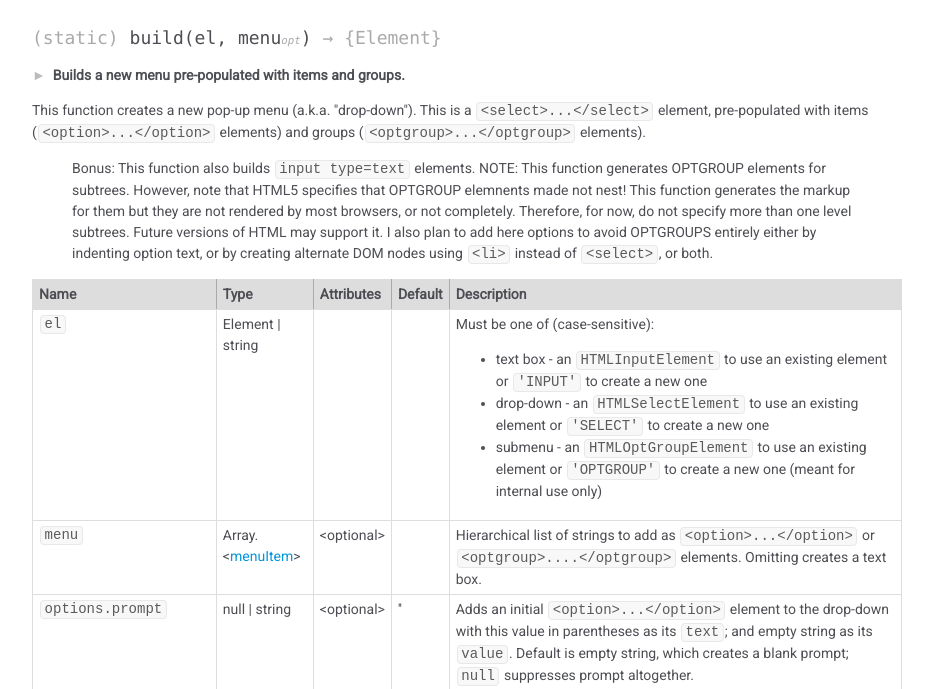
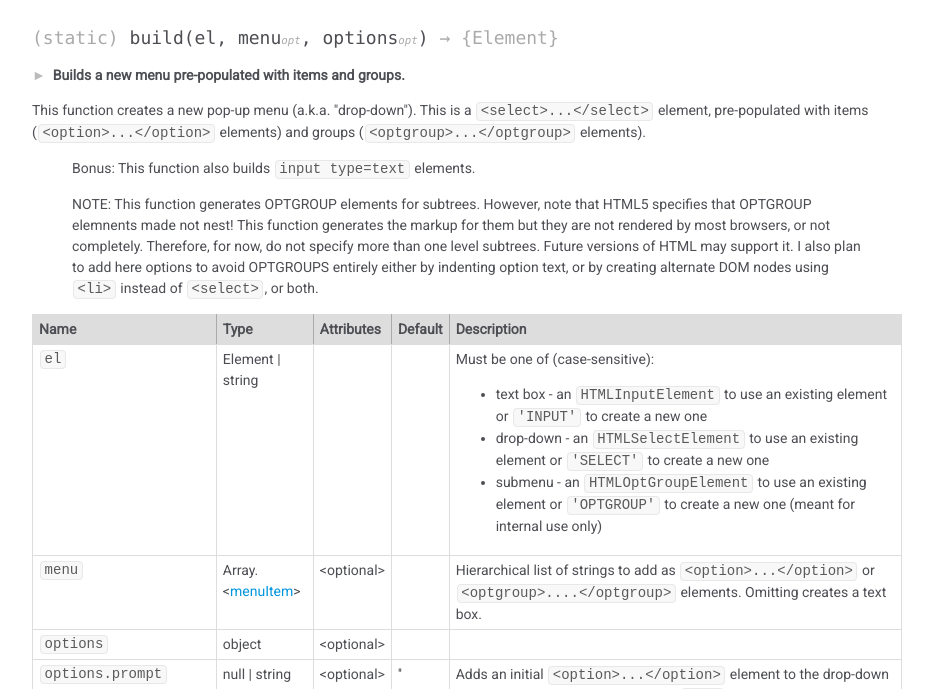
Before and after one commit to joneit/pop-menu, a plain HTML site: page popMenu.html in a window 1280 px wide. Shown: the part 311-1000 px from the top of the page, without its empty margins (216-1149 px from the left). Drawn offline with Linux system fonts and the light colour scheme.

Commit message:
(See gh-pages.sh on master branch.)

```diff
--- a/popMenu.html
+++ b/popMenu.html
@@ -106,7 +106,7 @@
 
 
 
-    <h4 class="name" id=".build"><span class="type-signature">(static) </span>build<span class="signature">(el, menu<span class="signature-attributes">opt</span>)</span><span class="type-signature"> &rarr; {Element}</span></h4>
+    <h4 class="name" id=".build"><span class="type-signature">(static) </span>build<span class="signature">(el, menu<span class="signature-attributes">opt</span>, options<span class="signature-attributes">opt</span>)</span><span class="type-signature"> &rarr; {Element}</span></h4>
 
 
     <p class="summary"><p>Builds a new menu pre-populated with items and groups.</p></p>
@@ -117,8 +117,8 @@
 <div class="description">
     <p>This function creates a new pop-up menu (a.k.a. &quot;drop-down&quot;). This is a <code>&lt;select&gt;...&lt;/select&gt;</code> element, pre-populated with items (<code>&lt;option&gt;...&lt;/option&gt;</code> elements) and groups (<code>&lt;optgroup&gt;...&lt;/optgroup&gt;</code> elements).</p>
 <blockquote>
-<p>Bonus: This function also builds <code>input type=text</code> elements.
-NOTE: This function generates OPTGROUP elements for subtrees. However, note that HTML5 specifies that OPTGROUP elemnents made not nest! This function generates the markup for them but they are not rendered by most browsers, or not completely. Therefore, for now, do not specify more than one level subtrees. Future versions of HTML may support it. I also plan to add here options to avoid OPTGROUPS entirely either by indenting option text, or by creating alternate DOM nodes using <code>&lt;li&gt;</code> instead of <code>&lt;select&gt;</code>, or both.</p>
+<p>Bonus: This function also builds <code>input type=text</code> elements.</p>
+<p>NOTE: This function generates OPTGROUP elements for subtrees. However, note that HTML5 specifies that OPTGROUP elemnents made not nest! This function generates the markup for them but they are not rendered by most browsers, or not completely. Therefore, for now, do not specify more than one level subtrees. Future versions of HTML may support it. I also plan to add here options to avoid OPTGROUPS entirely either by indenting option text, or by creating alternate DOM nodes using <code>&lt;li&gt;</code> instead of <code>&lt;select&gt;</code>, or both.</p>
 </blockquote>
 </div>
 
@@ -233,6 +233,43 @@ NOTE: This function generates OPTGROUP elements for subtrees. However, note that
 
 
             <td class="description last"><p>Hierarchical list of strings to add as <code>&lt;option&gt;...&lt;/option&gt;</code> or <code>&lt;optgroup&gt;....&lt;/optgroup&gt;</code> elements. Omitting creates a text box.</p></td>
+        </tr>
+
+
+
+        <tr>
+
+                <td class="name"><code>options</code></td>
+
+
+            <td class="type">
+
+
+<span class="param-type">object</span>
+
+
+
+            </td>
+
+
+                <td class="attributes">
+
+                    &lt;optional><br>
+
+
+
+
+
+                </td>
+
+
+
+                <td class="default">
+
+                </td>
+
+
+            <td class="description last"></td>
         </tr>
 
 
```
